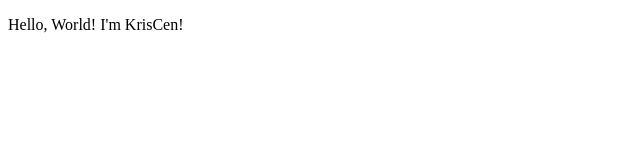
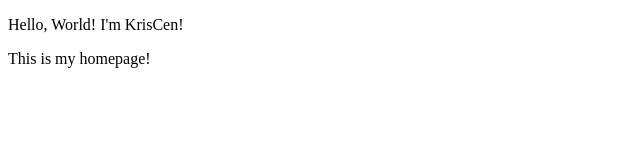
Before and after one commit to KrisCenGH/kriscengh.github.io, a plain HTML site: page index.html in a window 1280 px wide. Shown: the whole page, without its empty margins (0-640 px from the left). Drawn offline with Linux system fonts and the light colour scheme.

Commit message:
Update index.html

```diff
--- a/index.html
+++ b/index.html
@@ -8,6 +8,6 @@
     <p>Hello, World! I'm KrisCen!</p>
 
 <body>
-
+    <div>This is my homepage!</div>
 </body>
 </html>
```
